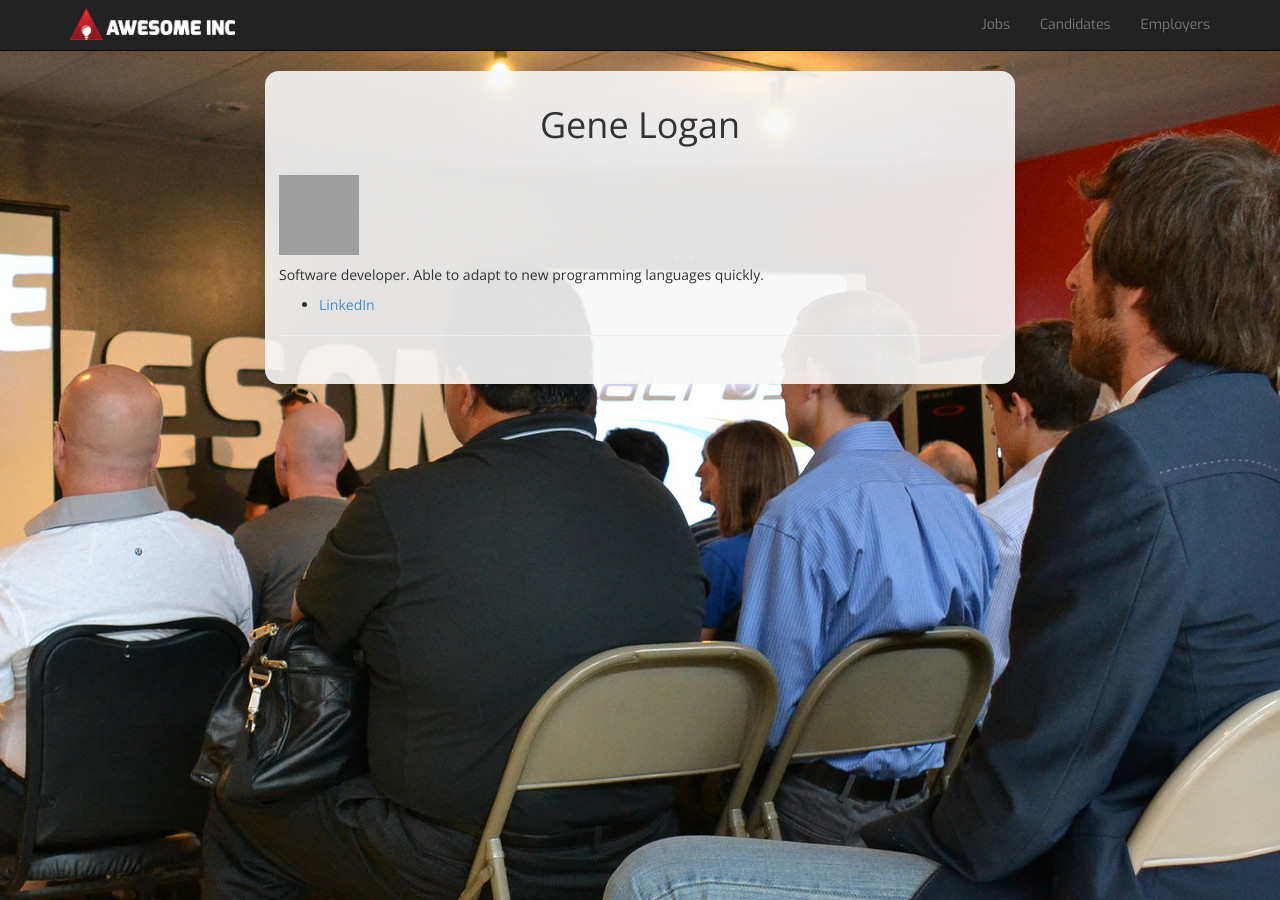
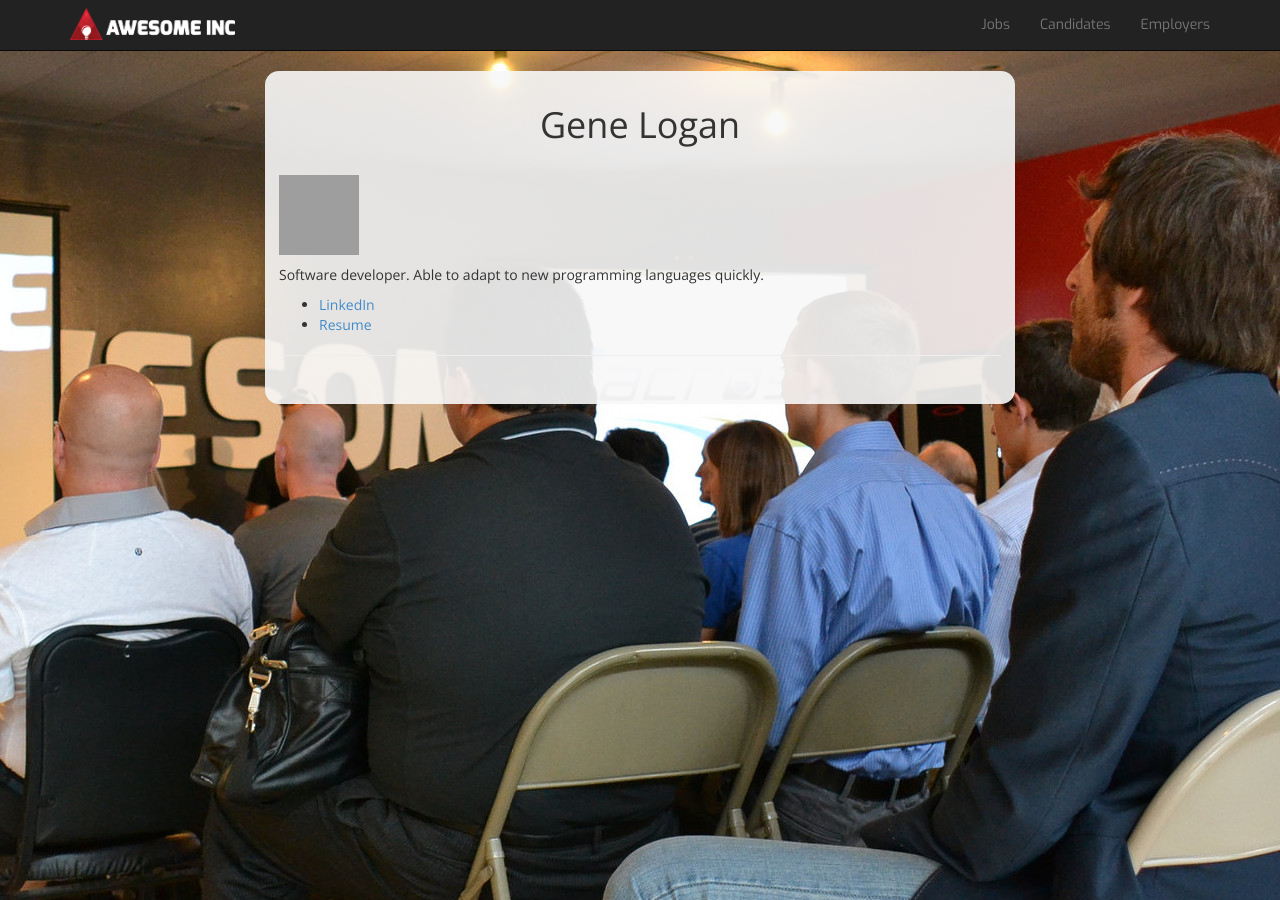
Before and after one commit to ainc/awesome-jobs, a Jekyll site: the page built from _candidates/gene-logan.md, in a window 1280 px wide. Built offline with Jekyll 4.4.1, drawn with Linux system fonts in a browser that asks for light colours; grey boxes are pictures that could not be loaded.

Commit message:
Add resume field to candidate layout

```diff
--- a/_layouts/candidate.html
+++ b/_layouts/candidate.html
@@ -11,6 +11,7 @@ layout: page
 		<p>{{ page.content }}</p>
           <ul>
 	          {% if page.linkedin %}<li><a href="https://linkedin.com/{{ page.linkedin }}" target="_blank">LinkedIn</a></li>{% endif %}
+	          {% if page.resume %}<li><a href="{{ page.resume }}" target="_blank">Resume</a></li>{% endif %}
 	          {% if page.github %}<li><a href="https://github.com/{{ page.github }}" target="_blank">GitHub</a></li>{% endif %}
 	          {% if page.stackoverflow %}<li><a href="https://stackoverflow.com/users/{{ page.stackoverflow }}" target="_blank">Stack Overflow</a></li>{% endif %}
 	          {% if page.portfolio %}<li><a href="{{ page.portfolio }}" target="_blank">Portfolio</a></li>{% endif %}
```
